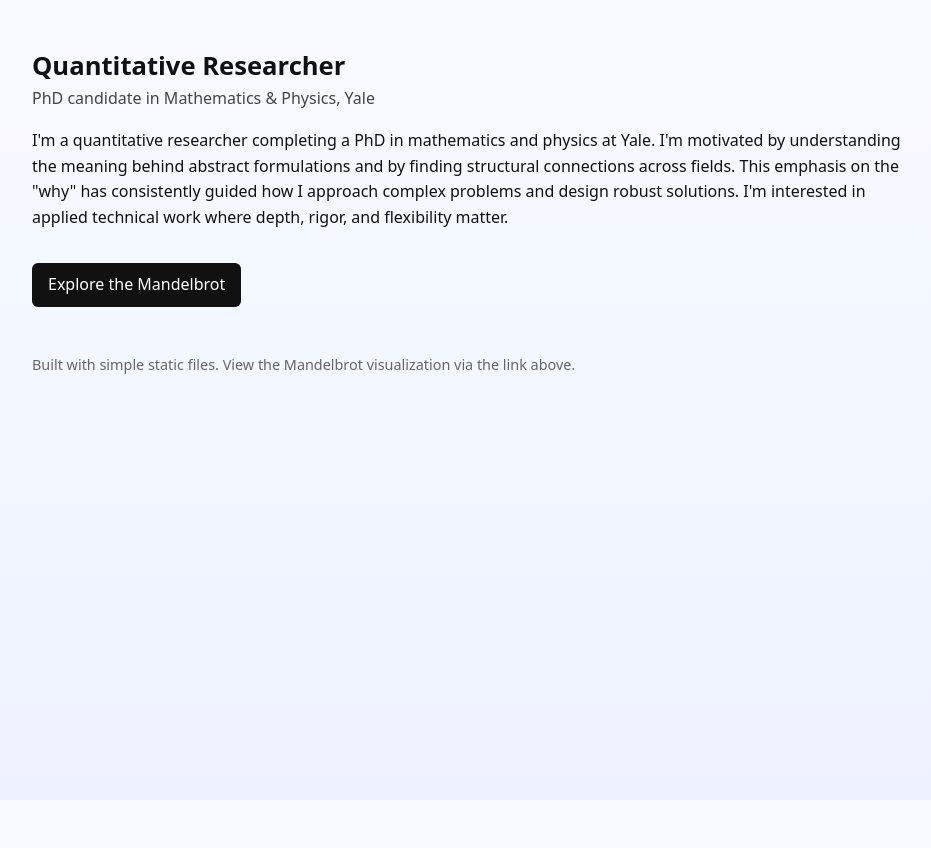
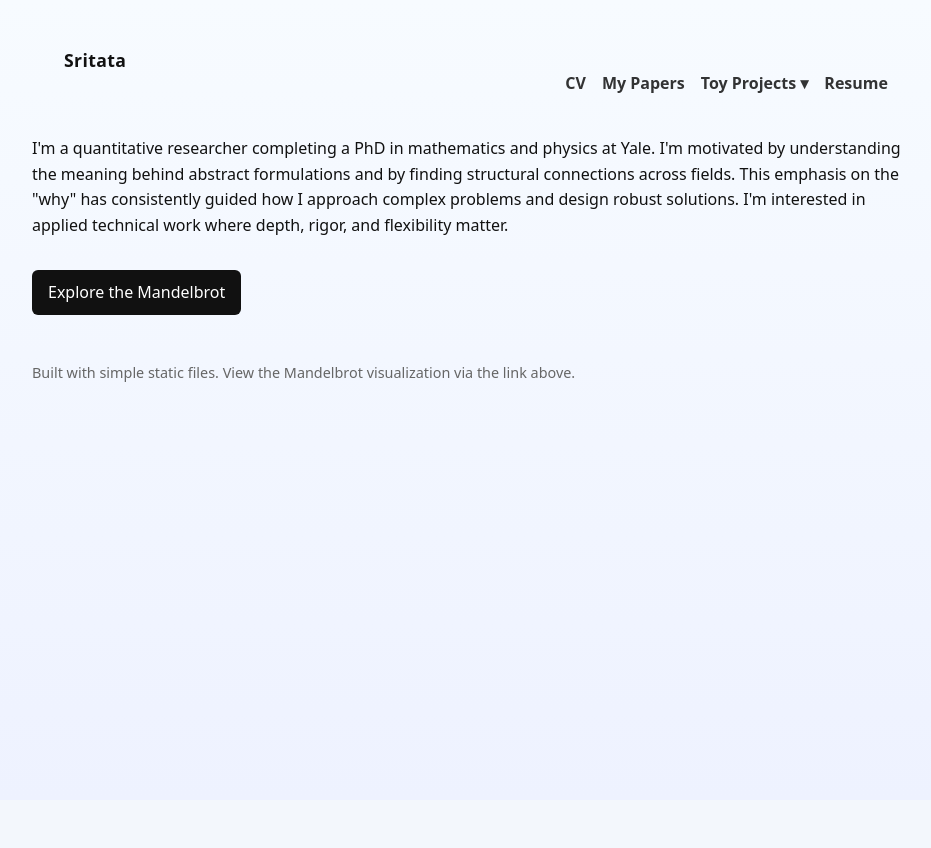
Before and after one commit to sritata/sritata-site, a Flask app: page / in a window 1280 px wide. Shown: the whole page, without its empty margins (164-1095 px from the left). After the commit the page ends 382 px from the top, so only its background shows below. Run offline with Flask 3, Linux system fonts and the light colour scheme.

Commit message:
website edits

```diff
--- a/templates/index.html
+++ b/templates/index.html
@@ -3,12 +3,11 @@
 <head>
 	<meta charset="utf-8">
 	<meta name="viewport" content="width=device-width,initial-scale=1">
-	<title>Home — Quantitative Researcher</title>
-	<link rel="stylesheet" href="public/style.css">
+	<title>Home — Sritata</title>
+	<link rel="stylesheet" href="/style.css">
 	<style>
-		body{font-family:system-ui,-apple-system,Segoe UI,Roboto,Helvetica,Arial;max-width:920px;margin:3rem auto;padding:0 1rem;color:#111}
-		header{margin-bottom:1.2rem}
-		h1{margin:0 0 .25rem 0;font-size:1.6rem}
+		body{font-family:system-ui,-apple-system,Segoe UI,Roboto,Helvetica,Arial;max-width:920px;margin:0 auto;padding:0 1rem;color:#111}
+		.main-card{margin:1rem auto}
 		.subtitle{color:#444;margin:0 0 1rem 0}
 		.bio{line-height:1.6;font-size:1rem}
 		.actions a{display:inline-block;margin-top:1rem;padding:.6rem 1rem;background:#111;color:#fff;border-radius:6px;text-decoration:none}
@@ -17,9 +16,21 @@
 	</style>
 </head>
 <body>
-	<header>
-		<h1>Quantitative Researcher</h1>
-		<p class="subtitle">PhD candidate in Mathematics &amp; Physics, Yale</p>
+	<header class="site-header">
+		<div class="wrap">
+			<h1 class="site-title">Sritata</h1>
+			<nav class="site-nav">
+				<a href="#">CV</a>
+				<a href="https://arxiv.org/search/?searchtype=author&query=Tata%2C+Sri">My Papers</a>
+				<div class="nav-dropdown">
+					<button type="button" class="nav-dropdown-trigger" aria-haspopup="true" aria-expanded="false">Toy Projects ▾</button>
+					<div class="nav-dropdown-menu" role="menu">
+						<a href="/mandelbrot" role="menuitem">Explore Mandelbrot</a>
+					</div>
+				</div>
+				<a href="/Sri%20Tata%20Resume.pdf" target="_blank" rel="noopener">Resume</a>
+			</nav>
+		</div>
 	</header>
 
 	<main>
```
Also changed, not shown: public/index.html (+10 -5 lines), public/mandelbrot/index.html (+15 -3 lines), templates/mandelbrot.html (+21 -3 lines), 2 other files.
